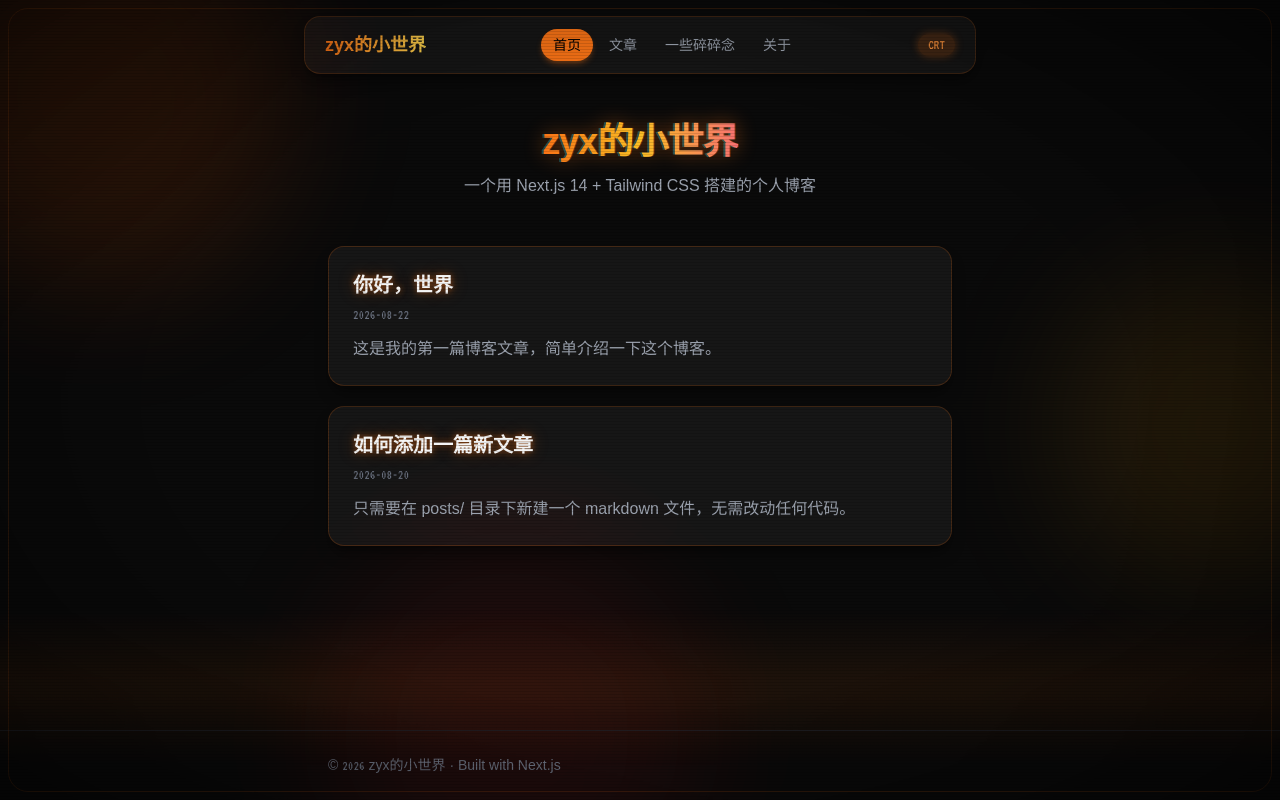
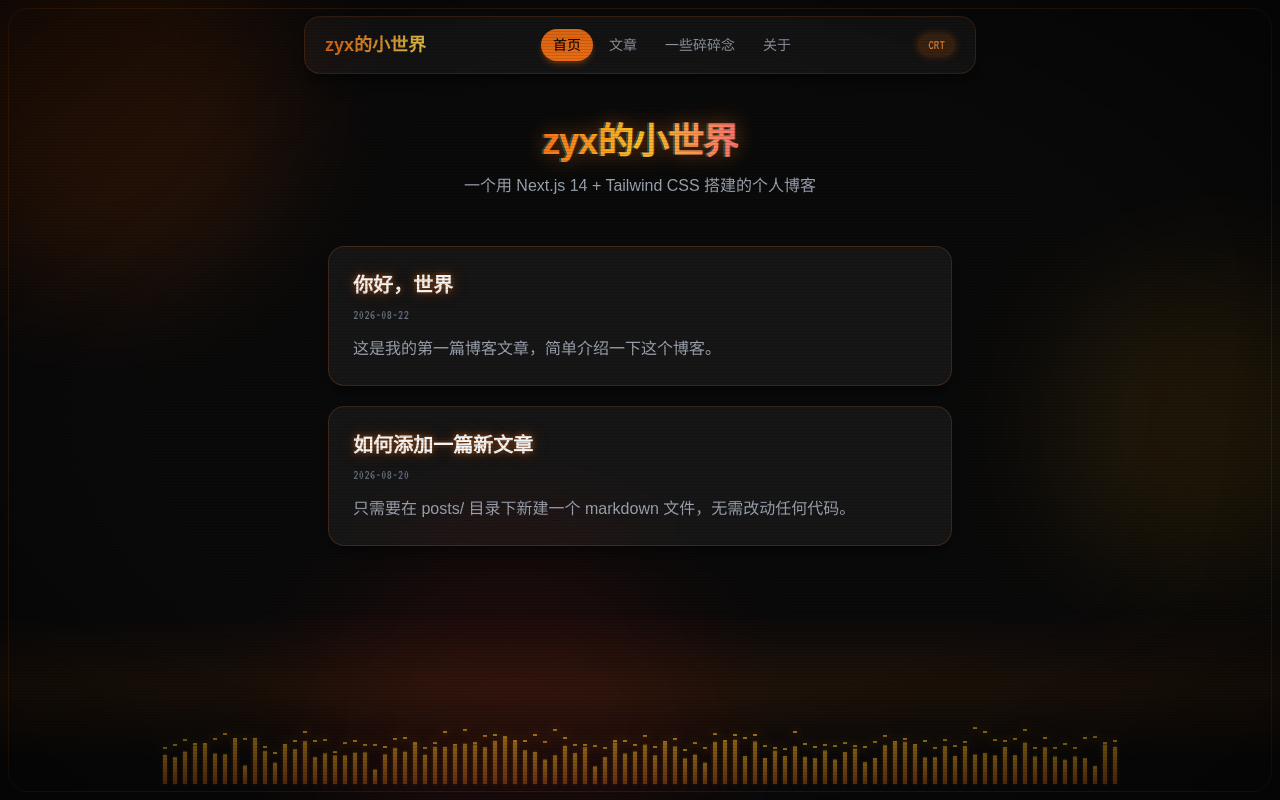
Before and after one commit to zyx0638/blog, a Next.js app: page / in a window 1280 px wide. Built offline with nearby package versions, Linux system fonts and the light colour scheme.

Commit message:
调整显现管长度

```diff
--- a/app/globals.css
+++ b/app/globals.css
@@ -53,6 +53,22 @@ body {
   .font-crt {
     font-family: "VT323", "Courier New", monospace;
   }
+
+  /* LED 电平表：琥珀色发光条（VU 表） */
+  .crt-vu-bar {
+    background: linear-gradient(
+      to top,
+      rgb(249 115 22 / 0.7),
+      rgb(251 191 36 / 0.9)
+    );
+    box-shadow: 0 0 6px rgb(249 115 22 / 0.45);
+  }
+
+  /* 峰值保持亮段：更亮，辉光更强 */
+  .crt-vu-peak {
+    background: rgb(251 191 36);
+    box-shadow: 0 0 10px rgb(251 191 36 / 0.9);
+  }
 }
 
 /* ============ CRT 显像管效果层 ============
@@ -66,7 +82,8 @@ body {
 }
 
 html.crt-off .crt-band,
-html.crt-off .crt-frame {
+html.crt-off .crt-frame,
+html.crt-off .crt-vu {
   display: none;
 }
 
--- a/app/layout.tsx
+++ b/app/layout.tsx
@@ -1,6 +1,7 @@
 import type { Metadata } from "next";
 import localFont from "next/font/local";
 import Navbar from "@/components/navbar";
+import AudioVisualizer from "@/components/audio-visualizer";
 import { siteConfig } from "@/lib/site";
 import "@fontsource/vt323";
 import "./globals.css";
@@ -43,6 +44,9 @@ export default function RootLayout({
             <div className="absolute -left-24 -top-24 h-96 w-96 rounded-full bg-orange-600/15 blur-3xl" />
             <div className="absolute -right-24 top-1/3 h-80 w-80 rounded-full bg-amber-500/10 blur-3xl" />
             <div className="absolute -bottom-32 left-1/4 h-96 w-96 rounded-full bg-red-600/10 blur-3xl" />
+
+            {/* 复古 LED 电平表：让背景更像显像管电视机 */}
+            <AudioVisualizer />
           </div>
 
           {/* CRT 显像管效果层：滚动亮带 / 屏幕边框 */}
@@ -54,13 +58,6 @@ export default function RootLayout({
           <Navbar />
 
           <main className="flex-1 py-12">{children}</main>
-
-          <footer className="border-t border-gray-800/60">
-            <div className="mx-auto max-w-2xl px-6 py-6 text-sm text-gray-500">
-              © <span className="font-crt">{new Date().getFullYear()}</span>{" "}
-              {siteConfig.name} · Built with Next.js
-            </div>
-          </footer>
         </div>
       </body>
     </html>
--- /dev/null
+++ b/components/audio-visualizer.tsx
@@ -0,0 +1,94 @@
+"use client";
+
+import { useEffect, useRef } from "react";
+
+const BAR_COUNT = 96;
+
+/**
+ * 复古 LED 电平表：模拟老式音响的 VU 表跳动（纯装饰背景，无真实音频输入）
+ * 动画直接写 style，不触发 React 重渲染；尊重 prefers-reduced-motion
+ */
+export default function AudioVisualizer() {
+  const barRefs = useRef<(HTMLDivElement | null)[]>([]);
+  const peakRefs = useRef<(HTMLDivElement | null)[]>([]);
+
+  useEffect(() => {
+    // 减弱动态效果设置下：只设一次静态高度，不做动画
+    if (window.matchMedia("(prefers-reduced-motion: reduce)").matches) {
+      barRefs.current.forEach((bar, i) => {
+        if (!bar) return;
+        const level = 0.2 + ((i * 37) % 61) / 100; // 确定性伪随机
+        bar.style.transform = `scaleY(${level})`;
+        const peak = peakRefs.current[i];
+        if (peak) peak.style.bottom = `${level * 100}%`;
+      });
+      return;
+    }
+
+    const levels = Array.from({ length: BAR_COUNT }, () => 0.3);
+    const targets = Array.from({ length: BAR_COUNT }, () => 0.5);
+    const nextRoll = Array.from({ length: BAR_COUNT }, () => 0);
+    const peaks = Array.from({ length: BAR_COUNT }, () => 0.3);
+
+    let frame = 0;
+    let rafId = 0;
+
+    const tick = (now: number) => {
+      rafId = requestAnimationFrame(tick);
+      frame++;
+      if (frame % 2 !== 0) return; // 隔帧更新 ≈30fps，省一半计算
+
+      const t = now / 1000;
+      // 共享节拍：约 2Hz 正弦 + 慢速包络，让整排条有"跟着音乐起伏"的感觉
+      const beat =
+        0.7 +
+        0.2 * Math.sin(2 * Math.PI * (t / 0.5)) +
+        0.1 * Math.sin(2 * Math.PI * (t / 2.7));
+
+      for (let i = 0; i < BAR_COUNT; i++) {
+        // 每 90–150ms 重掷一次目标值（随机游走）
+        if (t >= nextRoll[i]) {
+          targets[i] = 0.15 + Math.random() * 0.8;
+          nextRoll[i] = t + 0.09 + Math.random() * 0.06;
+        }
+        // level 向目标缓动，峰值保持并缓慢回落（经典 VU 表行为）
+        levels[i] += (targets[i] * beat - levels[i]) * 0.15;
+        peaks[i] = Math.max(levels[i], peaks[i] - 0.004);
+
+        const bar = barRefs.current[i];
+        if (bar) bar.style.transform = `scaleY(${levels[i]})`;
+        const peak = peakRefs.current[i];
+        if (peak) peak.style.bottom = `${peaks[i] * 100}%`;
+      }
+    };
+
+    rafId = requestAnimationFrame(tick);
+    return () => cancelAnimationFrame(rafId);
+  }, []);
+
+  return (
+    <div
+      aria-hidden
+      className="crt-vu pointer-events-none absolute inset-x-0 bottom-4 flex items-end justify-center gap-[2px] opacity-60 sm:gap-1.5"
+    >
+      {Array.from({ length: BAR_COUNT }, (_, i) => (
+        <div key={i} className="relative h-16 w-0.5 sm:h-24 sm:w-1">
+          <div
+            ref={(el) => {
+              barRefs.current[i] = el;
+            }}
+            className="crt-vu-bar h-full w-full origin-bottom"
+            style={{ transform: "scaleY(0.3)" }}
+          />
+          <div
+            ref={(el) => {
+              peakRefs.current[i] = el;
+            }}
+            className="crt-vu-peak absolute left-0 h-0.5 w-full"
+            style={{ bottom: "30%" }}
+          />
+        </div>
+      ))}
+    </div>
+  );
+}
```
